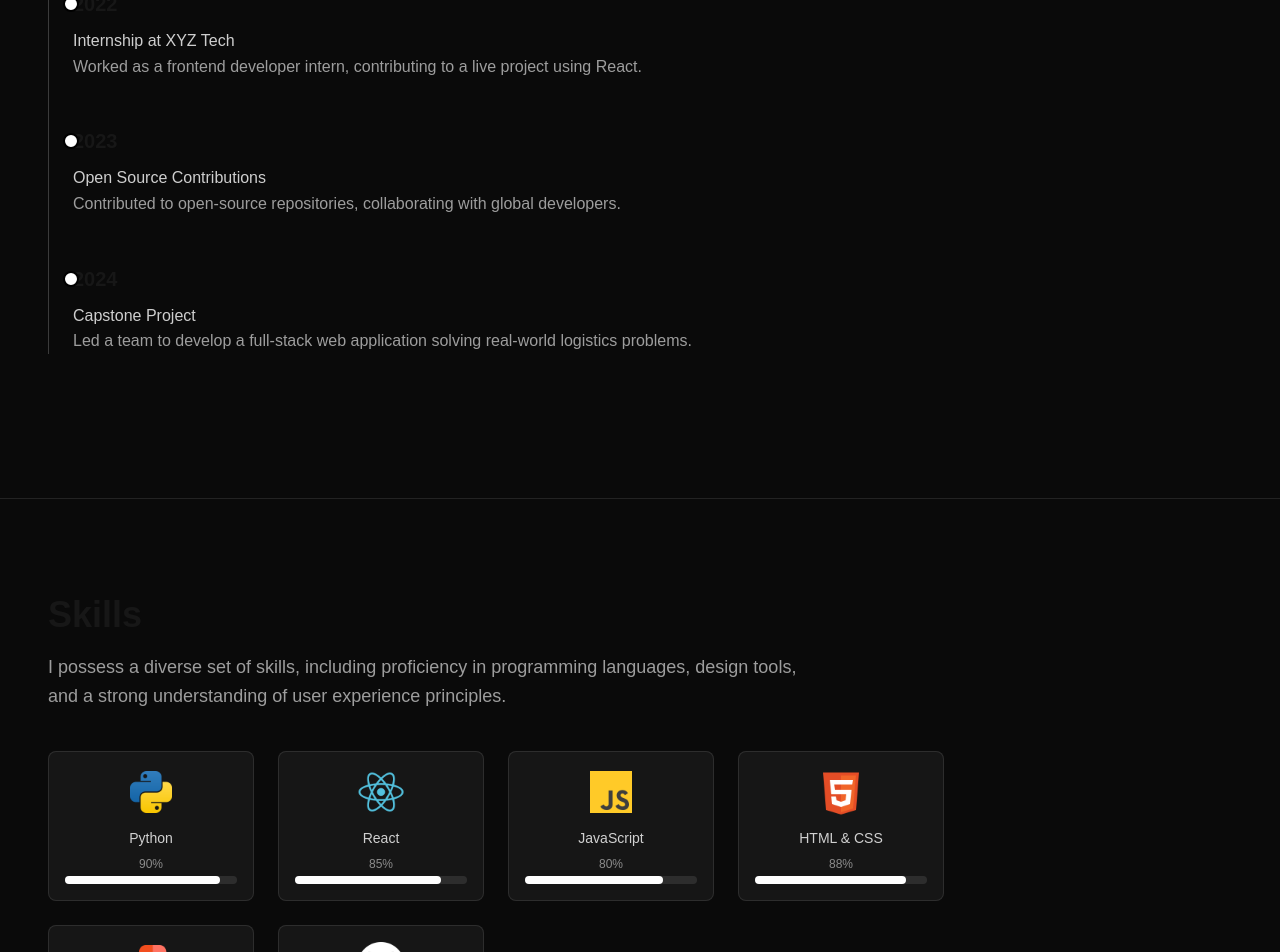
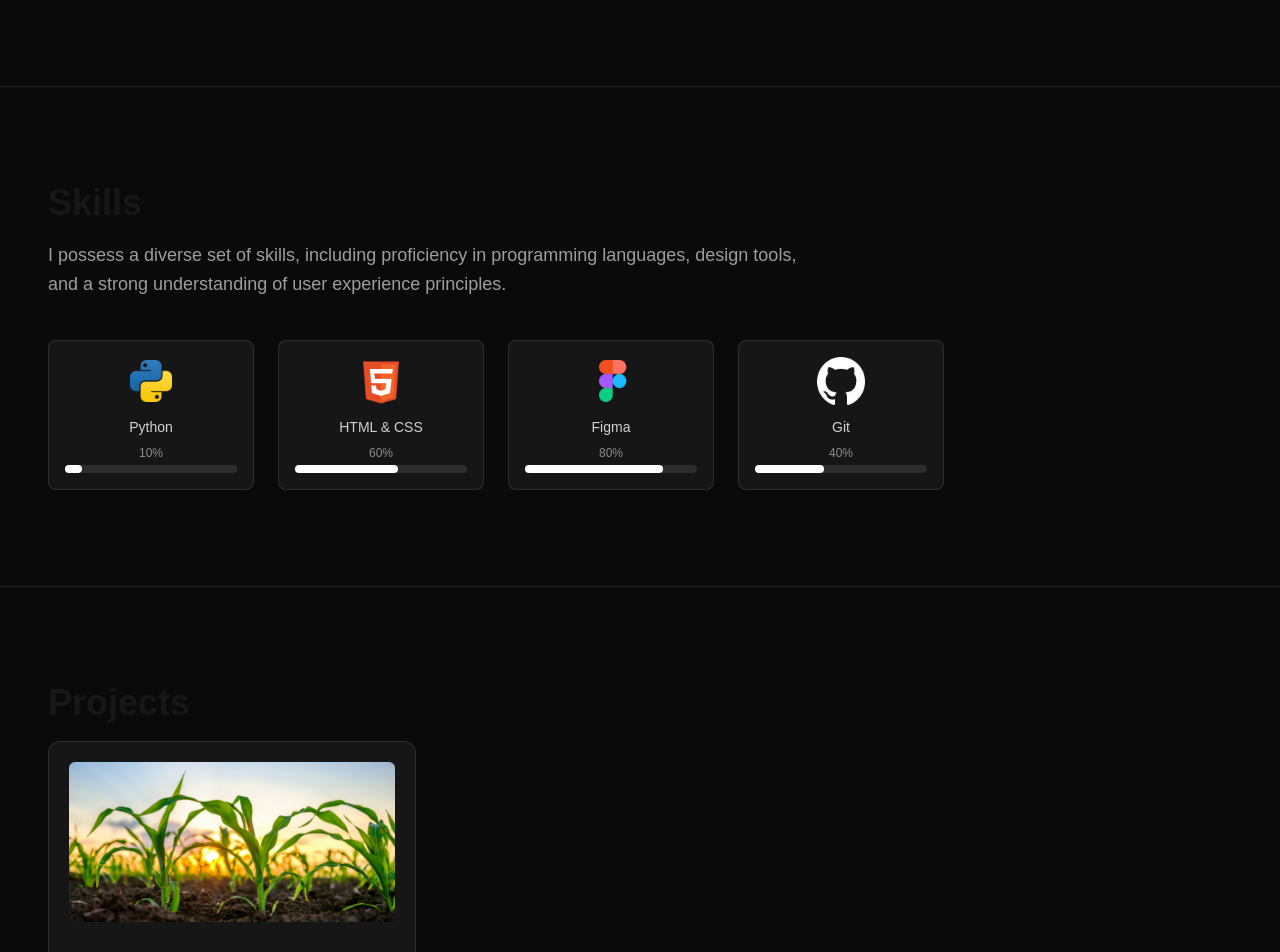
Before and after one commit to manideepnera/Portfolio, a Next.js app: page / in a window 1280 px wide. Shown: the part 1680-2632 px from the top of the page. Built offline with nearby package versions, Linux system fonts and the light colour scheme.

Commit message:
Updated for release.

```diff
--- a/src/app/components/Navbar.tsx
+++ b/src/app/components/Navbar.tsx
@@ -43,7 +43,6 @@ const Navbar: React.FC<NavbarProps> = ({
     ['Resume', resumeRef],
     ['Blog', blogRef],
     ['Education', educationRef],
-    ['Contact', contactRef],
   ];
 
   const handleNavClick = (ref: React.RefObject<HTMLDivElement | null>) => {
--- a/src/app/sections/ContactSection.tsx
+++ b/src/app/sections/ContactSection.tsx
@@ -17,7 +17,7 @@ const ContactSection = React.forwardRef<HTMLDivElement>((props, ref) => (
         <div className="space-y-4">
           <div className="flex items-center gap-4">
             <Image src="/icons/email.svg" alt="Email" width={24} height={24} />
-            <span className="text-white">maxyforfuture@gmail.com</span>
+            <span className="text-white">manideepnera@gmail.com</span>
           </div>
           <div className="flex items-center gap-4">
             <Image src="/icons/location.svg" alt="Location" width={24} height={24} />
@@ -31,21 +31,21 @@ const ContactSection = React.forwardRef<HTMLDivElement>((props, ref) => (
         <h3 className="text-2xl font-semibold text-white mb-2">Connect with me</h3>
         <div className="flex gap-6 items-center">
           <a
-            href="https://www.linkedin.com/in/manideep-nera/"
+            href="https://www.linkedin.com/in/manideepnera/"
             target="_blank"
             rel="noopener noreferrer"
           >
             <Image src="/icons/linkedin.svg" alt="LinkedIn" width={28} height={28} />
           </a>
           <a
-            href="https://github.com/TheMaxy4"
+            href="https://github.com/manideepnera/"
             target="_blank"
             rel="noopener noreferrer"
           >
             <Image src="/icons/github.svg" alt="GitHub" width={28} height={28} />
           </a>
           <a
-            href="https://instagram.com/themaxy_"
+            href="https://instagram.com/manideepnera/"
             target="_blank"
             rel="noopener noreferrer"
           >
--- a/src/app/sections/ProjectsSection.tsx
+++ b/src/app/sections/ProjectsSection.tsx
@@ -14,25 +14,7 @@ const projects = [
     link: "https://themaxy4.github.io/Crop_Yield_Prediction/",
     year: "2024",
     technologies: ["Python", "TensorFlow", "Pandas"],
-  },
-  {
-    title: "Maxy Website",
-    description:
-      "The official website for Maxy — initially built using WordPress and now transitioning to a full-stack MERN architecture for better performance, customization, and scalability.",
-    image: "/projects/maxy-site.png",
-    link: "https://maxy.example.com",
-    year: "2023",
-    technologies: ["WordPress", "MERN Stack (Planned)"],
-  },
-  {
-    title: "Share Space",
-    description:
-      "A creative digital hub within Maxy featuring questions, polls, and engagement spaces divided into Keeropedia and Thrillopia. Designed to encourage participation and creativity.",
-    image: "/projects/share-space.png",
-    link: "#",
-    year: "2025",
-    technologies: ["Next.js", "Firebase", "TailwindCSS"],
-  },
+  }
 ];
 
 const ProjectsSection = React.forwardRef<HTMLDivElement>((_, ref) => {
--- a/src/app/sections/SkillsSection.tsx
+++ b/src/app/sections/SkillsSection.tsx
@@ -2,13 +2,13 @@ import React from "react";
 import Image from "next/image";
 
 const skills = [
-  { name: "Python", icon: "/skills/python.png", percentage: 90 },
-  { name: "React", icon: "/skills/react.png", percentage: 85 },
-  { name: "JavaScript", icon: "/skills/js.png", percentage: 80 },
+  { name: "Python", icon: "/skills/python.png", percentage: 10 },
+  // { name: "React", icon: "/skills/react.png", percentage: 85 },
+  // { name: "JavaScript", icon: "/skills/js.png", percentage: 80 },
   // { name: "TypeScript", icon: "/skills/typescript.png", percentage: 70 },
-  { name: "HTML & CSS", icon: "/skills/html.png", percentage: 88 },
-  { name: "Figma", icon: "/skills/figma.png", percentage: 75 },
-  { name: "Git", icon: "/skills/github.png", percentage: 70 },
+  { name: "HTML & CSS", icon: "/skills/html.png", percentage: 60 },
+  { name: "Figma", icon: "/skills/figma.png", percentage: 80 },
+  { name: "Git", icon: "/skills/github.png", percentage: 40 },
 ];
 
 const SkillsSection = React.forwardRef<HTMLDivElement>((props, ref) => (
--- a/src/app/sections/TimelineSection.tsx
+++ b/src/app/sections/TimelineSection.tsx
@@ -2,25 +2,25 @@ import React from "react";
 
 const timelineEvents = [
   {
-    year: "2020",
-    title: "Started B.Tech in Computer Science",
-    description: "Began my academic journey with a focus on software engineering and development.",
+    year: "2022",
+    title: "Started B.Tech in Computer Science Engineering (AI & ML) at Ace Engineering College",
+    description: "Began my academic journey with a focus on software engineering and development, gaining foundational knowledge in programming and algorithms.",
   },
-  {
-    year: "2022",
-    title: "Internship at XYZ Tech",
-    description: "Worked as a frontend developer intern, contributing to a live project using React.",
-  },
-  {
-    year: "2023",
-    title: "Open Source Contributions",
-    description: "Contributed to open-source repositories, collaborating with global developers.",
-  },
-  {
-    year: "2024",
-    title: "Capstone Project",
-    description: "Led a team to develop a full-stack web application solving real-world logistics problems.",
-  },
+  // {
+  //   year: "2023",
+  //   title: "",
+  //   description: "Worked as a frontend developer intern, contributing to a live project using React.",
+  // },
+  // {
+  //   year: "2023",
+  //   title: "Open Source Contributions",
+  //   description: "Contributed to open-source repositories, collaborating with global developers.",
+  // },
+  // {
+  //   year: "2024",
+  //   title: "Capstone Project",
+  //   description: "Led a team to develop a full-stack web application solving real-world logistics problems.",
+  // },
 ];
 
 const TimelineSection = React.forwardRef<HTMLDivElement>((props, ref) => (
```
